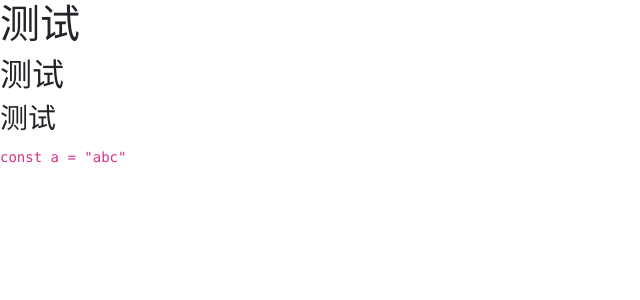
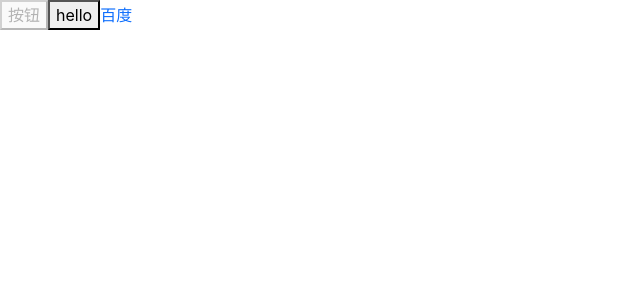
Before and after one commit to MrRabbit1993/react-ts, a React (Create React App) app: page / in a window 1280 px wide. Shown: the top 300 px of the page, without its empty margins (0-640 px from the left). Built offline with nearby package versions, Linux system fonts and the light colour scheme.

Commit message:
feat: init Button 组件

```diff
--- a/package.json
+++ b/package.json
@@ -6,10 +6,12 @@
     "@testing-library/jest-dom": "^5.11.8",
     "@testing-library/react": "^11.2.2",
     "@testing-library/user-event": "^12.6.0",
+    "@types/classnames": "^2.2.11",
     "@types/jest": "^26.0.19",
     "@types/node": "^12.19.11",
     "@types/react": "^16.14.2",
     "@types/react-dom": "^16.9.10",
+    "classnames": "^2.2.6",
     "node-sass": "^4.14.1",
     "react": "^17.0.1",
     "react-dom": "^17.0.1",
--- a/src/App.tsx
+++ b/src/App.tsx
@@ -1,12 +1,15 @@
 import React from 'react'
-
+import Button, { ButtonSize, ButtonType } from './components/Button'
 function App() {
   return (
     <div className="App">
-      <h1>测试</h1>
-      <h2>测试</h2>
-      <h3>测试</h3>
-      <code>const a = "abc"</code>
+      <Button disabled>按钮</Button>
+      <Button btnType={ButtonType.Primary} size={ButtonSize.Large}>
+        hello
+      </Button>
+      <Button btnType={ButtonType.Link} href="http://www.baidu.com">
+        百度
+      </Button>
     </div>
   )
 }
--- /dev/null
+++ b/src/components/Button/enum.ts
@@ -0,0 +1,21 @@
+/**
+ * @desc:按钮大小
+ * @Author: MrRabbit
+ * @Date: 2021-02-04 15:27:29
+ */
+export enum ButtonSize {
+  Large = 'lg',
+  Small = 'sm'
+}
+
+/**
+ * @desc:按钮类型
+ * @Author: MrRabbit
+ * @Date: 2021-02-04 15:27:50
+ */
+export enum ButtonType {
+  Primary = 'primary',
+  Default = 'default',
+  Danger = 'danger',
+  Link = 'link'
+}
--- /dev/null
+++ b/src/components/Button/index.tsx
@@ -0,0 +1,33 @@
+import React, { FC } from 'react'
+import classNames from 'classnames'
+import { BaseButtonProps } from './type'
+import { ButtonType } from './enum'
+export * from './enum'
+const Button: FC<BaseButtonProps> = (props) => {
+  const { btnType, disabled, size, children, href } = props
+  const classes = classNames('btn', {
+    [`btn-${btnType}`]: btnType,
+    [`btn-${size}`]: size,
+    disabled: btnType === ButtonType.Link && disabled
+  })
+  if (btnType === ButtonType.Link && href) {
+    return (
+      <a className={classes} href={href}>
+        {children}
+      </a>
+    )
+  } else {
+    return (
+      <button className={classes} disabled={disabled}>
+        {children}
+      </button>
+    )
+  }
+}
+
+Button.defaultProps = {
+  disabled: false,
+  btnType: ButtonType.Default
+}
+
+export default Button
--- /dev/null
+++ b/src/components/Button/type.ts
@@ -0,0 +1,14 @@
+import { ButtonSize, ButtonType } from './enum'
+/**
+ * @desc:基本按钮Props类型
+ * @Author: MrRabbit
+ * @Date: 2021-02-04 15:30:22
+ */
+export interface BaseButtonProps {
+  className?: string
+  disabled?: boolean
+  size?: ButtonSize
+  btnType?: ButtonType
+  children: React.ReactNode
+  href?: string
+}
```
Also changed, not shown: 2 other files (tests, documents, lock files or other folders).
